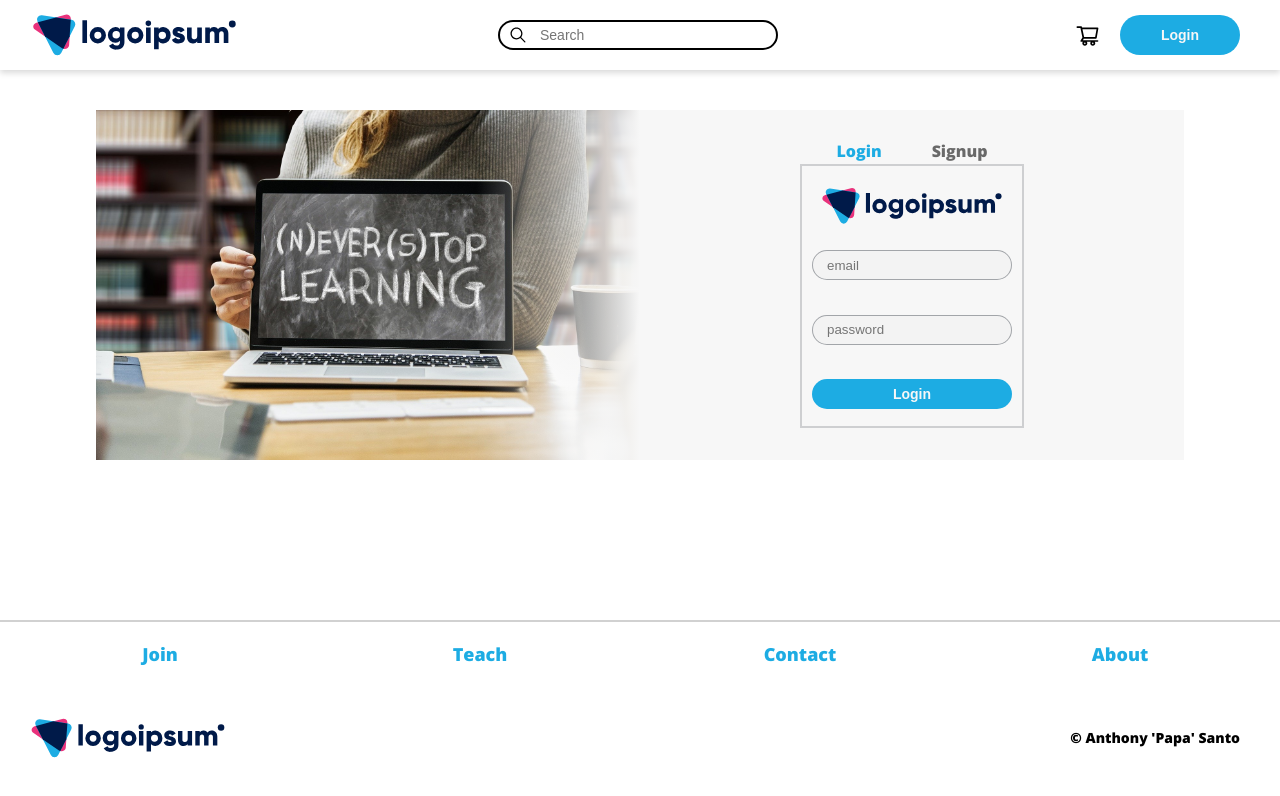
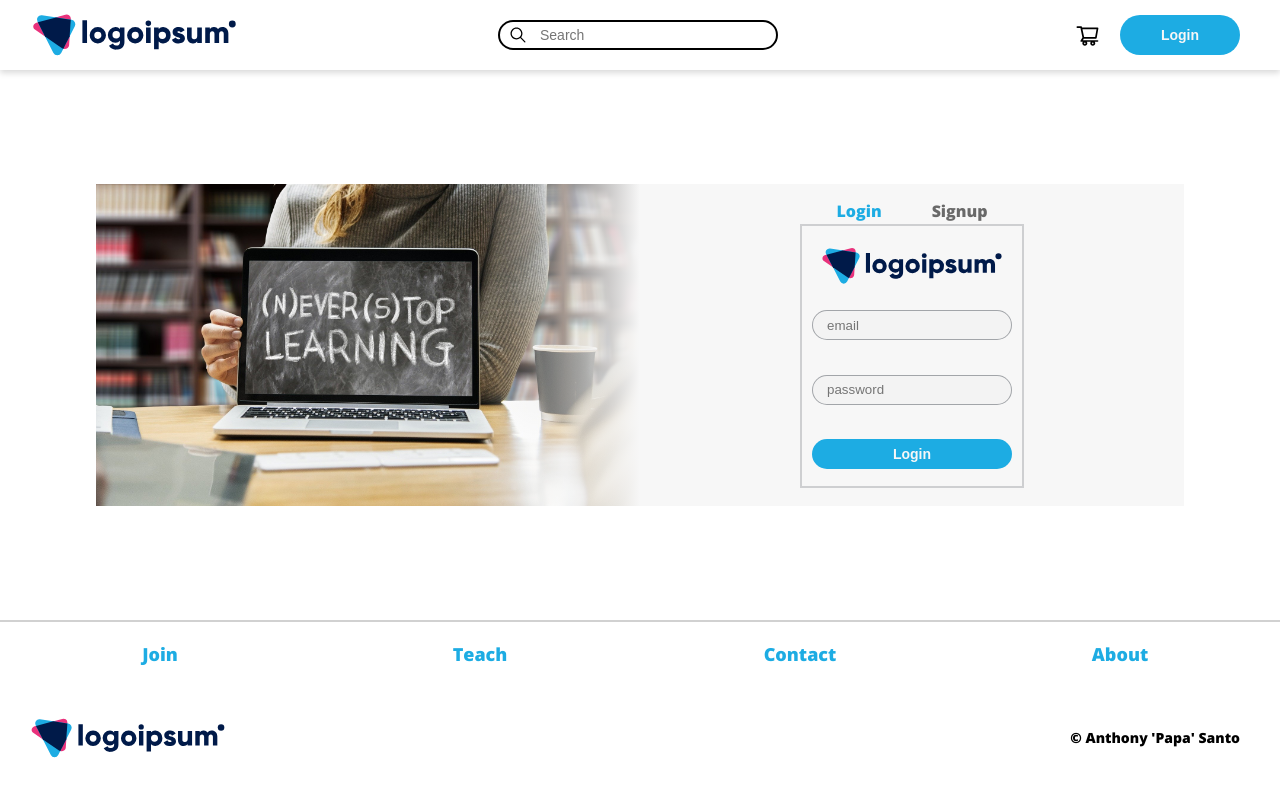
Before and after one commit to asantono/e-commerce, a React (Create React App) app: page /auth in a window 1280 px wide. Shown: the top 796 px of the page. Built offline with nearby package versions, Linux system fonts and the light colour scheme.

Commit message:
fixed login display

```diff
--- a/src/components/auth/Auth.js
+++ b/src/components/auth/Auth.js
@@ -19,7 +19,7 @@ const Auth = () => {
       ? "auth__options--login auth__options--clicked"
       : "auth__options--login";
   return (
-    <div>
+    <div className="auth__container">
       <div className="auth__options">
         <div className={loginClass} id="Login" onClick={(e) => optionsClick(e)}>
           Login
--- a/src/scss/_auth-comp.scss
+++ b/src/scss/_auth-comp.scss
@@ -2,21 +2,20 @@
 
 .auth-comp {
   display: flex;
-  justify-items: center;
   width: 85vw;
-  height: 35rem;
-  margin: 4rem auto;
+  margin: auto;
   background-image: linear-gradient(
       to right,
       rgba($color-white, 0) 35%,
       rgba($color-grey-light, 1) 50%
     ),
     url("../imgs/keeplearning.jpg");
-  background-size: auto 100%;
+  background-size: contain;
 
   @include md {
     background-image: url("../imgs/keeplearning.jpg");
     background-size: cover;
+    height: 50rem;
     width: 100vw;
   }
 
@@ -28,14 +27,14 @@
   }
 
   &__right {
-    margin-top: auto;
-    margin-bottom: auto;
+    padding: auto;
+    justify-content: auto;
     width: 100%;
 
     @include md {
       width: 100%;
       height: 100%;
-      padding-top: 1.5%;
+      padding: auto;
       background-image: radial-gradient(
         circle,
         rgba($color-grey-light, 1) 30%,
@@ -43,5 +42,11 @@
         transparent 90%
       );
     }
+
+    @include sm {
+      width: 100%;
+      height: 100%;
+      padding: auto;
+    }
   }
 }
--- a/src/scss/_auth.scss
+++ b/src/scss/_auth.scss
@@ -1,7 +1,6 @@
 @import "./variables";
 
 .auth {
-  position: relative;
   display: flex;
   flex-direction: column;
   margin: 1.4rem auto 3rem auto;
@@ -9,6 +8,14 @@
   width: 20rem;
   outline: 2px solid rgba($color-slate-dark, 0.2);
   outline-offset: 1rem;
+  vertical-align: center;
+
+  &__container {
+    display: flex;
+    flex-direction: column;
+    justify-content: center;
+    height: 100%;
+  }
 
   &__header {
     width: 20rem;
--- a/src/scss/_reset.scss
+++ b/src/scss/_reset.scss
@@ -32,5 +32,7 @@ body {
 }
 
 .page-container {
+  display: flex;
+  flex-direction: column;
   min-height: calc(100vh - 25rem);
 }
--- a/src/styles/main.css
+++ b/src/styles/main.css
@@ -23,6 +23,8 @@ body {
   font-family: "Open Sans", sans-serif; }
 
 .page-container {
+  display: flex;
+  flex-direction: column;
   min-height: calc(100vh - 25rem); }
 
 .header {
@@ -428,14 +430,19 @@ body {
       margin-right: 4rem; }
 
 .auth {
-  position: relative;
   display: flex;
   flex-direction: column;
   margin: 1.4rem auto 3rem auto;
   height: 24rem;
   width: 20rem;
   outline: 2px solid rgba(41, 48, 59, 0.2);
-  outline-offset: 1rem; }
+  outline-offset: 1rem;
+  vertical-align: center; }
+  .auth__container {
+    display: flex;
+    flex-direction: column;
+    justify-content: center;
+    height: 100%; }
   .auth__header {
     width: 20rem;
     transform: translateY(-0.7rem) scale(1.8); }
@@ -495,16 +502,15 @@ body {
 
 .auth-comp {
   display: flex;
-  justify-items: center;
   width: 85vw;
-  height: 35rem;
-  margin: 4rem auto;
+  margin: auto;
   background-image: linear-gradient(to right, rgba(255, 255, 255, 0) 35%, #f7f7f7 50%), url("../imgs/keeplearning.jpg");
-  background-size: auto 100%; }
+  background-size: contain; }
   @media (max-width: 768px) {
     .auth-comp {
       background-image: url("../imgs/keeplearning.jpg");
       background-size: cover;
+      height: 50rem;
       width: 100vw; } }
   .auth-comp__left {
     width: 100%; }
@@ -512,12 +518,17 @@ body {
       .auth-comp__left {
         width: 0; } }
   .auth-comp__right {
-    margin-top: auto;
-    margin-bottom: auto;
+    padding: auto;
+    justify-content: auto;
     width: 100%; }
     @media (max-width: 768px) {
       .auth-comp__right {
         width: 100%;
         height: 100%;
-        padding-top: 1.5%;
+        padding: auto;
         background-image: radial-gradient(circle, #f7f7f7 30%, rgba(247, 247, 247, 0.5) 70%, transparent 90%); } }
+    @media (max-width: 596px) {
+      .auth-comp__right {
+        width: 100%;
+        height: 100%;
+        padding: auto; } }
```
